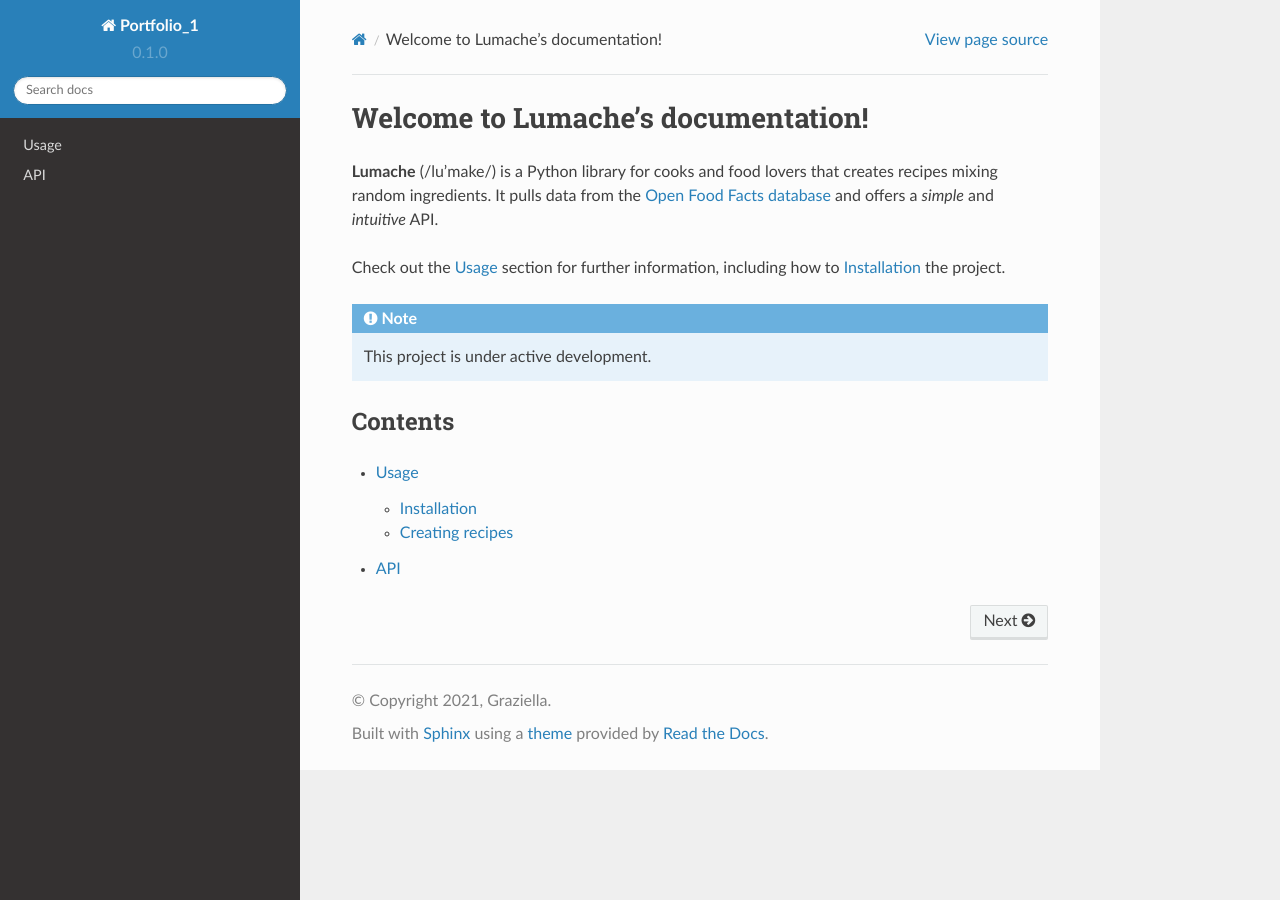
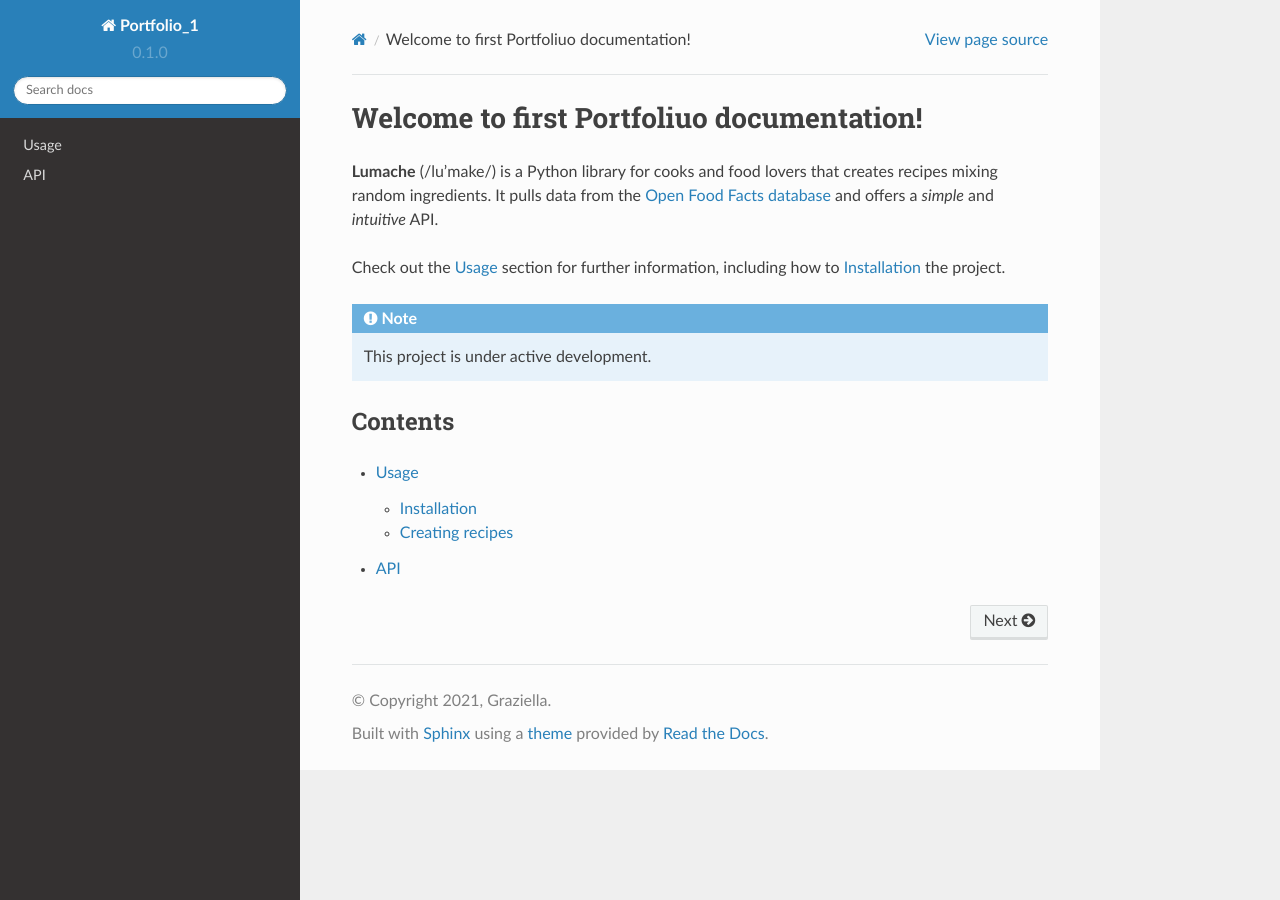
Before and after one commit to Mikhail-Troynin/rtd-portfolio1, a Sphinx documentation site: the page built from docs/source/index.rst, in a window 1280 px wide. Built offline with Sphinx 7.4.7 and the Read the Docs theme 2.0.0, drawn with Linux system fonts in a browser that asks for light colours.

Commit message:
Rename title

```diff
--- a/docs/source/index.rst
+++ b/docs/source/index.rst
@@ -1,5 +1,5 @@
-Welcome to Lumache's documentation!
-===================================
+Welcome to first Portfoliuo documentation!
+==========================================
 
 **Lumache** (/lu'make/) is a Python library for cooks and food lovers
 that creates recipes mixing random ingredients.
```
